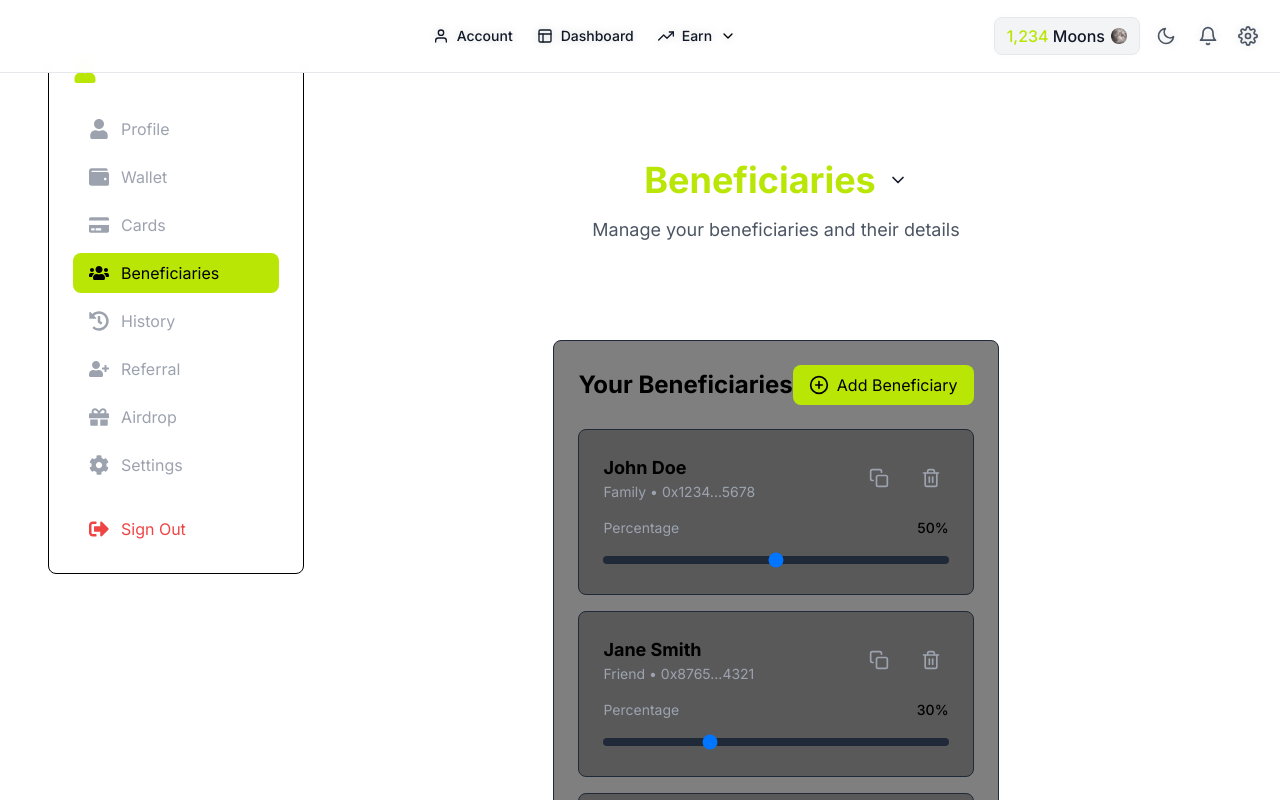
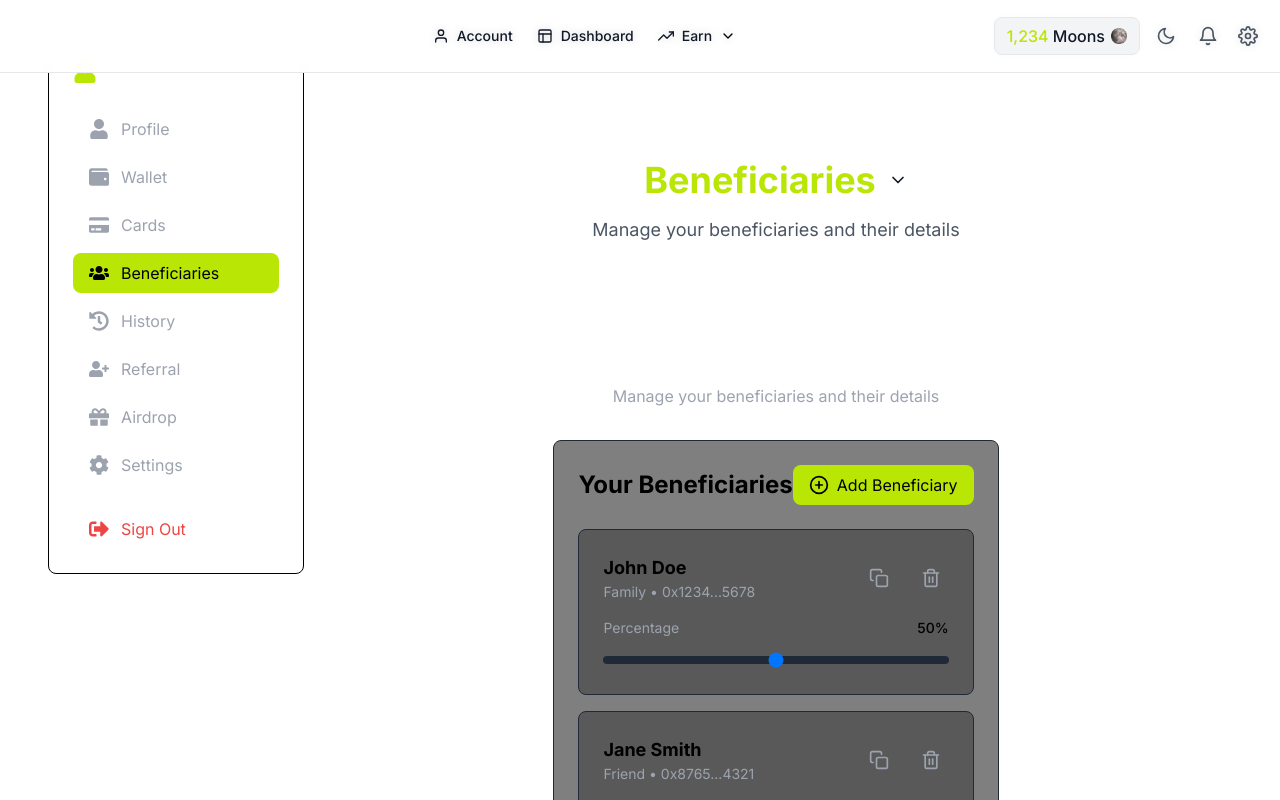
Before and after one commit to w3-surfer/credible-finance, a Next.js app: page /account/beneficiaries in a window 1280 px wide. Shown: the top 800 px of the page. Built offline with nearby package versions, Linux system fonts and the light colour scheme.

Commit message:
style: center titles and adjust layout in beneficiaries page

```diff
--- a/src/app/account/beneficiaries/page.tsx
+++ b/src/app/account/beneficiaries/page.tsx
@@ -10,7 +10,13 @@ export default function BeneficiariesPage() {
       subtitle="Manage your beneficiaries and their details"
     >
       <div className="max-w-7xl mx-auto px-4 py-8">
-        <Beneficiaries />
+        <div className="flex flex-col space-y-8">
+          <div className="text-center">
+            <h1 className="text-3xl font-bold text-white mb-2">Beneficiaries</h1>
+            <p className="text-gray-400">Manage your beneficiaries and their details</p>
+          </div>
+          <Beneficiaries />
+        </div>
       </div>
     </Layout>
   );
```
